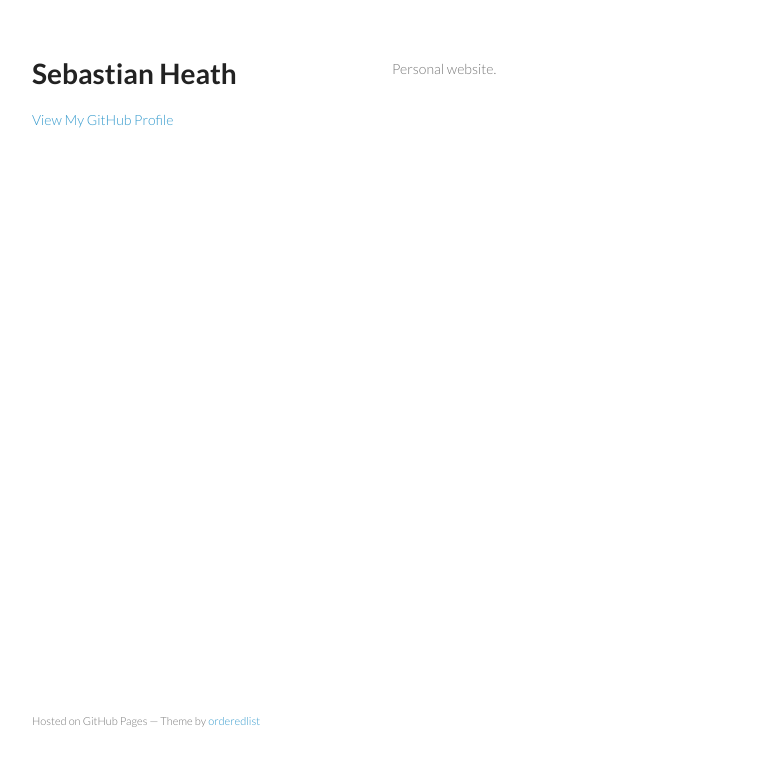
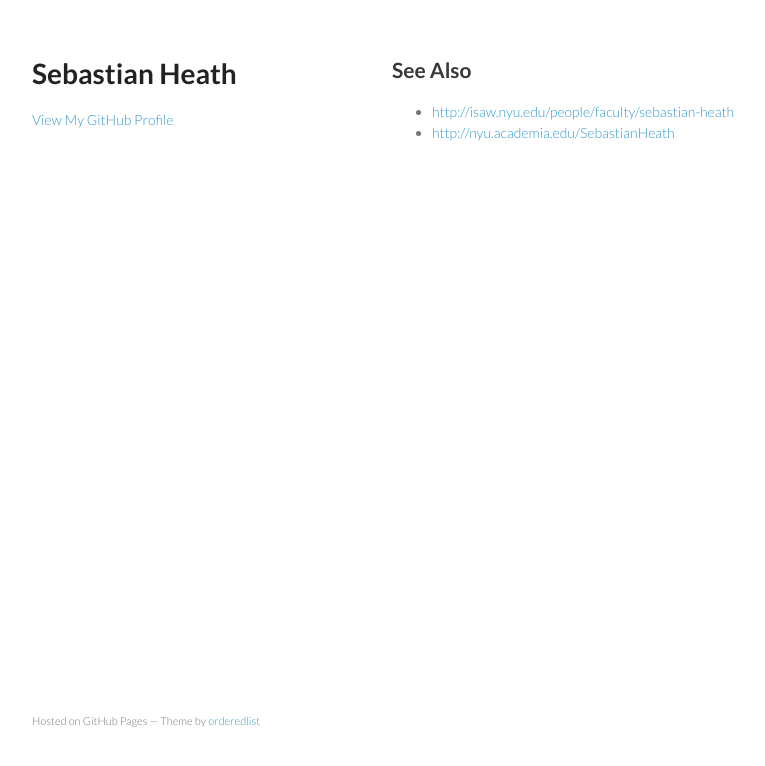
Before and after one commit to sfsheath/sfsheath.github.io, a plain HTML site: page index.html in a window 1280 px wide. Shown: the whole page, without its empty margins (178-943 px from the left). Drawn offline with Linux system fonts and the light colour scheme.

Commit message:
Replace master branch with page content via GitHub

```diff
--- a/index.html
+++ b/index.html
@@ -23,7 +23,13 @@
 
       </header>
       <section>
-        <p>Personal website.</p>
+        <h2>
+<a name="see-also" class="anchor" href="#see-also"><span class="octicon octicon-link"></span></a>See Also</h2>
+
+<ul>
+<li><a href="http://isaw.nyu.edu/people/faculty/sebastian-heath">http://isaw.nyu.edu/people/faculty/sebastian-heath</a></li>
+<li><a href="http://nyu.academia.edu/SebastianHeath">http://nyu.academia.edu/SebastianHeath</a></li>
+</ul>
       </section>
       <footer>
         <p><small>Hosted on GitHub Pages &mdash; Theme by <a href="https://github.com/orderedlist">orderedlist</a></small></p>
--- a/params.json
+++ b/params.json
@@ -1 +1 @@
-{"name":"Sebastian Heath","tagline":"","body":"Personal website.\r\n","google":"","note":"Don't delete this file! It's used internally to help with page regeneration."}
+{"name":"Sebastian Heath","tagline":"","body":"## See Also ##\r\n\r\n* http://isaw.nyu.edu/people/faculty/sebastian-heath\r\n* http://nyu.academia.edu/SebastianHeath\r\n","google":"","note":"Don't delete this file! It's used internally to help with page regeneration."}
```
